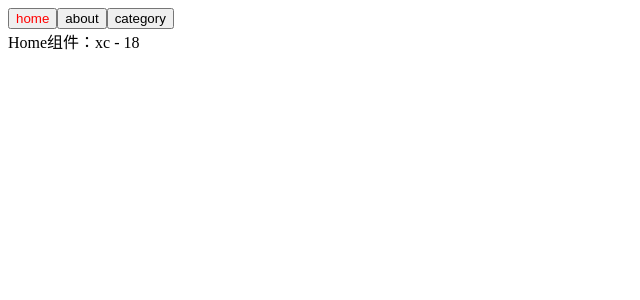
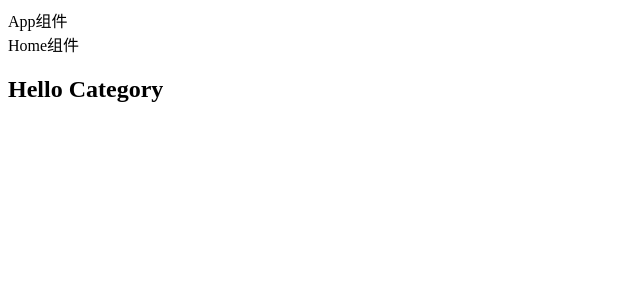
Before and after one commit to coder-xc/Vue3_TS_learn_notes, a Vue app in the folder 03_learn_component/: page / in a window 1280 px wide. Shown: the top 300 px of the page, without its empty margins (0-640 px from the left). Built offline with nearby package versions, Linux system fonts and the light colour scheme.

Commit message:
feat: 学习异步组件

```diff
--- /dev/null
+++ b/03_learn_component/src/12_异步组件的使用/App.vue
@@ -0,0 +1,49 @@
+<template>
+  <div>
+    App组件
+    <home></home>
+
+    <suspense>
+      <template #default>
+        <async-category></async-category>
+      </template>
+      <template #fallback>
+        <loading></loading>
+      </template>
+    </suspense>
+  </div>
+</template>
+
+<script>
+import { defineAsyncComponent } from "vue";
+
+import Home from "./Home.vue";
+import Loading from "./Loading.vue";
+// import AsyncCategory from "./AsyncCategory.vue";
+const AsyncCategory = defineAsyncComponent(() => import("./AsyncCategory.vue"));
+// const AsyncCategory = defineAsyncComponent({
+//   loader: () => import("./AsyncCategory.vue"),
+//   loadingComponent: Loading,
+//   // errorComponent:
+//   // 在显示loadingComponent组件之前，等待多长时间
+//   // delay: 2000,
+//   /**
+//    * err: 错误信息
+//    * retry: 函数，调用retry尝试重新加载
+//    * fail: 函数
+//    * attempts: 记录尝试的次数
+//    */
+//   onError: function (err, retry, fail, attempts) {},
+// });
+
+export default {
+  components: {
+    Home,
+    AsyncCategory,
+    Loading,
+  },
+};
+</script>
+
+<style scoped>
+</style>
--- /dev/null
+++ b/03_learn_component/src/12_异步组件的使用/AsyncCategory.vue
@@ -0,0 +1,18 @@
+<template>
+  <div>
+    <h2>{{ message }}</h2>
+  </div>
+</template>
+
+<script>
+export default {
+  data() {
+    return {
+      message: "Hello Category",
+    };
+  },
+};
+</script>
+
+<style scoped>
+</style>
--- /dev/null
+++ b/03_learn_component/src/12_异步组件的使用/Home.vue
@@ -0,0 +1,15 @@
+<template>
+    <div>
+        Home组件
+    </div>
+</template>
+
+<script>
+    export default {
+
+    }
+</script>
+
+<style scoped>
+
+</style>
--- /dev/null
+++ b/03_learn_component/src/12_异步组件的使用/Loading.vue
@@ -0,0 +1,10 @@
+<template>
+  <div>Loading</div>
+</template>
+
+<script>
+export default {};
+</script>
+
+<style scoped>
+</style>
--- /dev/null
+++ b/03_learn_component/src/12_异步组件的使用/utils/math.js
@@ -0,0 +1,3 @@
+export function sum(num1, num2) {
+    return num1 + num2;
+}
```
Also changed, not shown: 03_learn_component/src/main.js (+8 -1 lines).
